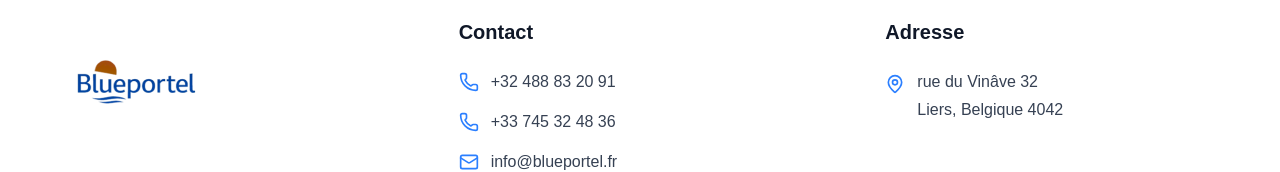
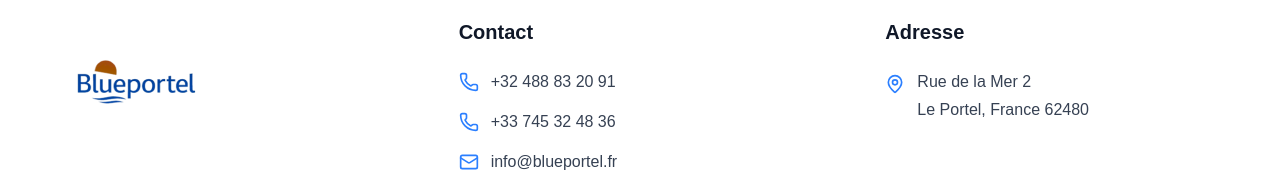
Before and after one commit to NapoTwiixe306/blueportel, a Next.js app: page / in a window 1280 px wide. Shown: the part 4213-4385 px from the top of the page. Built offline with nearby package versions, Linux system fonts and the light colour scheme; no server answers; a web font is replaced by a local one.

Commit message:
Update Footer component with corrected email address and new address details for Le Portel, France.

```diff
--- a/src/components/Footer.tsx
+++ b/src/components/Footer.tsx
@@ -39,7 +39,7 @@ export default function Footer() {
                 <span>+33 745 32 48 36</span>
               </a>
               <a
-                href="mailto:infos@blueportel.fr"
+                href="mailto:info@blueportel.fr"
                 className="flex items-center gap-2 sm:gap-3 hover:text-blue-500 transition-colors"
               >
                 <Mail className="w-4 h-4 sm:w-5 sm:h-5 text-blue-500 flex-shrink-0" />
@@ -53,8 +53,8 @@ export default function Footer() {
             <div className="flex items-start gap-2 sm:gap-3 text-sm sm:text-base text-gray-700">
               <MapPin className="w-4 h-4 sm:w-5 sm:h-5 text-blue-500 flex-shrink-0 mt-1" />
               <div className="space-y-1">
-                <p>rue du Vinâve 32</p>
-                <p>Liers, Belgique 4042</p>
+                <p>Rue de la Mer 2</p>
+                <p>Le Portel, France 62480</p>
               </div>
             </div>
           </div>
```
